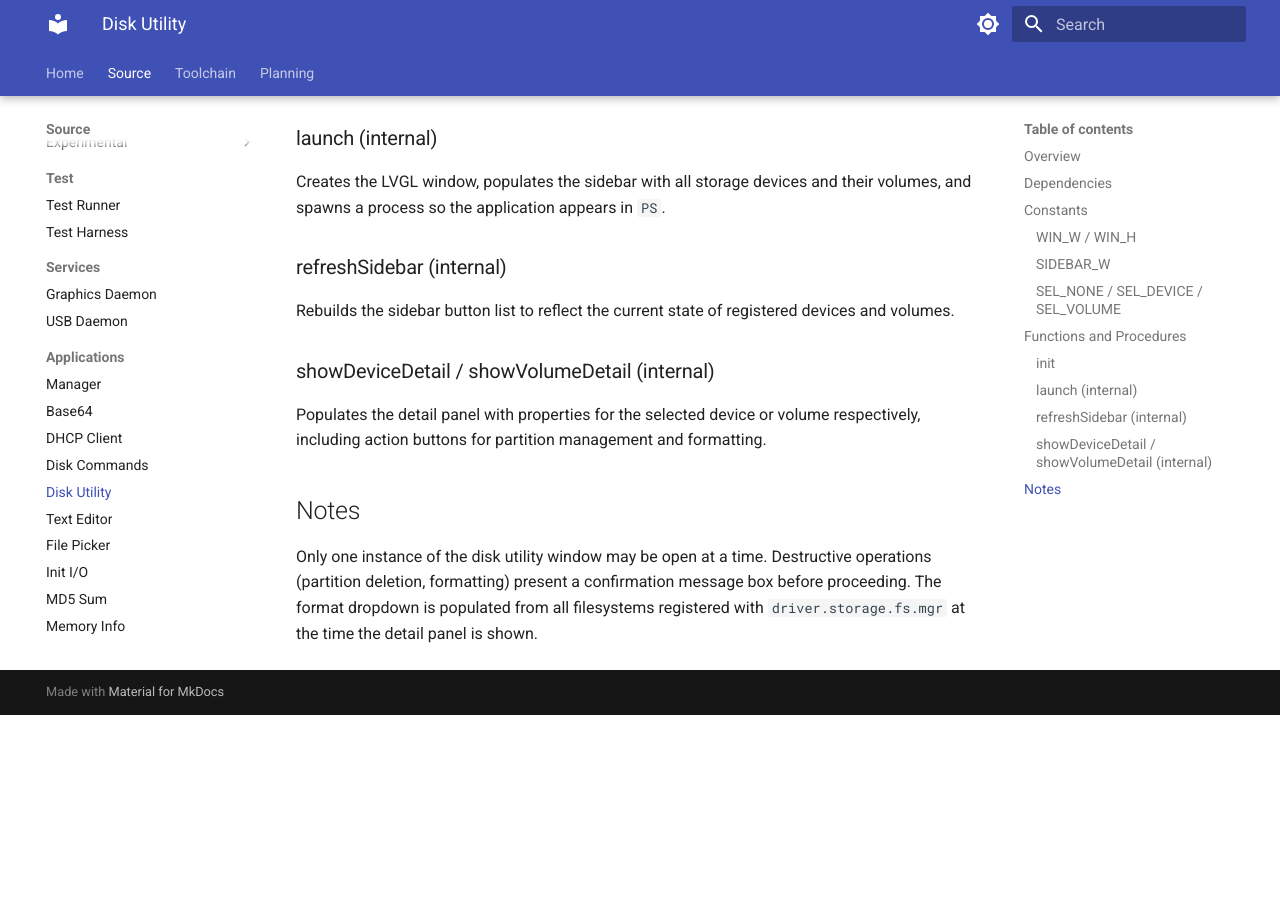
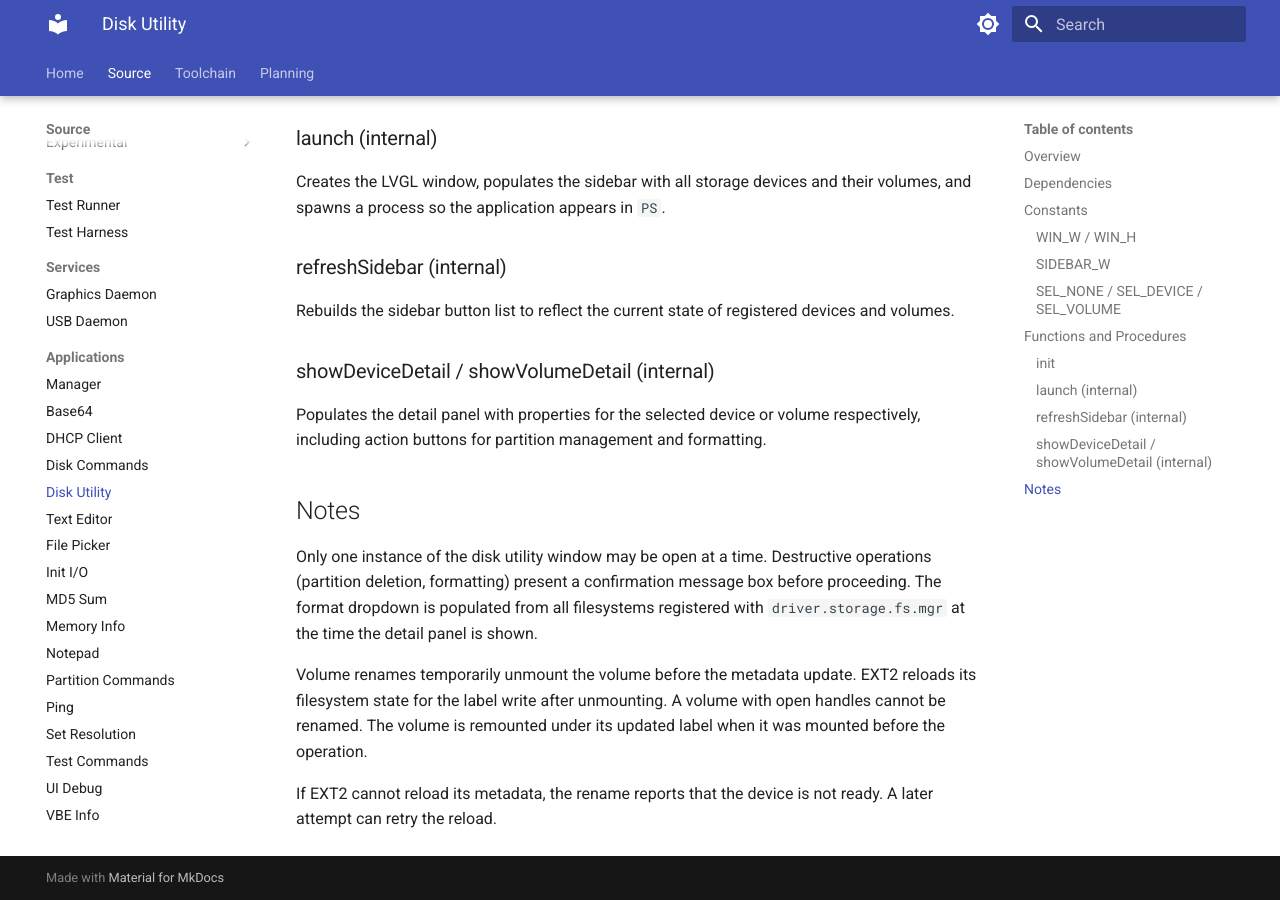
Before and after one commit to t3hn3rd/Asuro, an MkDocs documentation site: the page built from doc/src/app/app.diskutil.md, in a window 1280 px wide and 900 px high, scrolled down 1339 px. Built offline with MkDocs 1.6.1 and Material for MkDocs 9.7.7, drawn with Linux system fonts in a browser that asks for light colours; before the commit the page ends 2054 px from its top, so only the background shows below that.

Commit message:
Reload EXT2 metadata before renaming an unmounted volume

```diff
--- a/doc/src/app/app.diskutil.md
+++ b/doc/src/app/app.diskutil.md
@@ -52,3 +52,10 @@ Populates the detail panel with properties for the selected device or volume res
 ## Notes
 
 Only one instance of the disk utility window may be open at a time. Destructive operations (partition deletion, formatting) present a confirmation message box before proceeding. The format dropdown is populated from all filesystems registered with `driver.storage.fs.mgr` at the time the detail panel is shown.
+
+Volume renames temporarily unmount the volume before the metadata update.
+EXT2 reloads its filesystem state for the label write after unmounting. A volume with open handles cannot be renamed.
+The volume is remounted under its updated label when it was mounted before
+the operation.
+
+If EXT2 cannot reload its metadata, the rename reports that the device is not ready. A later attempt can retry the reload.
```
Also changed, not shown: 2 other files.
